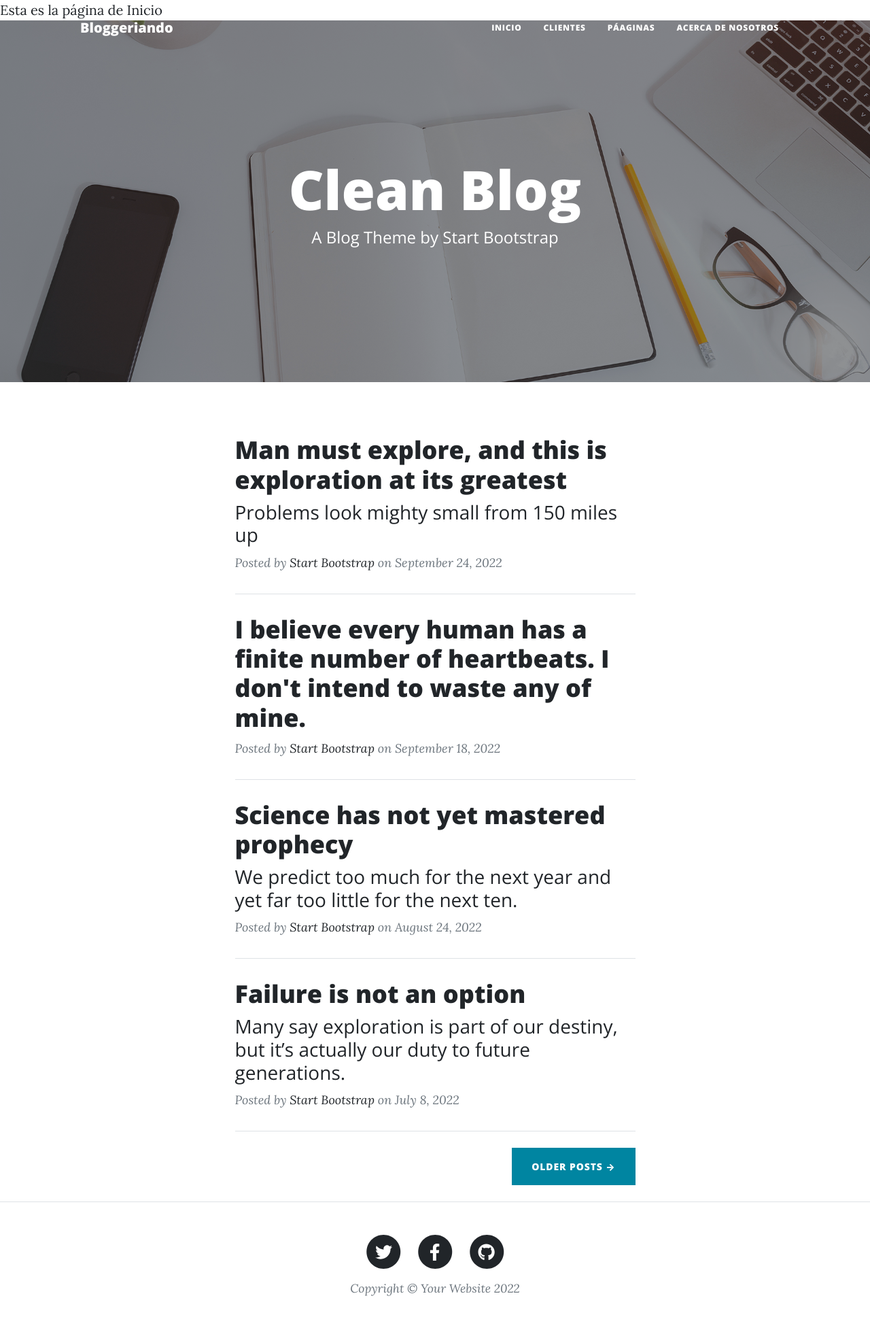
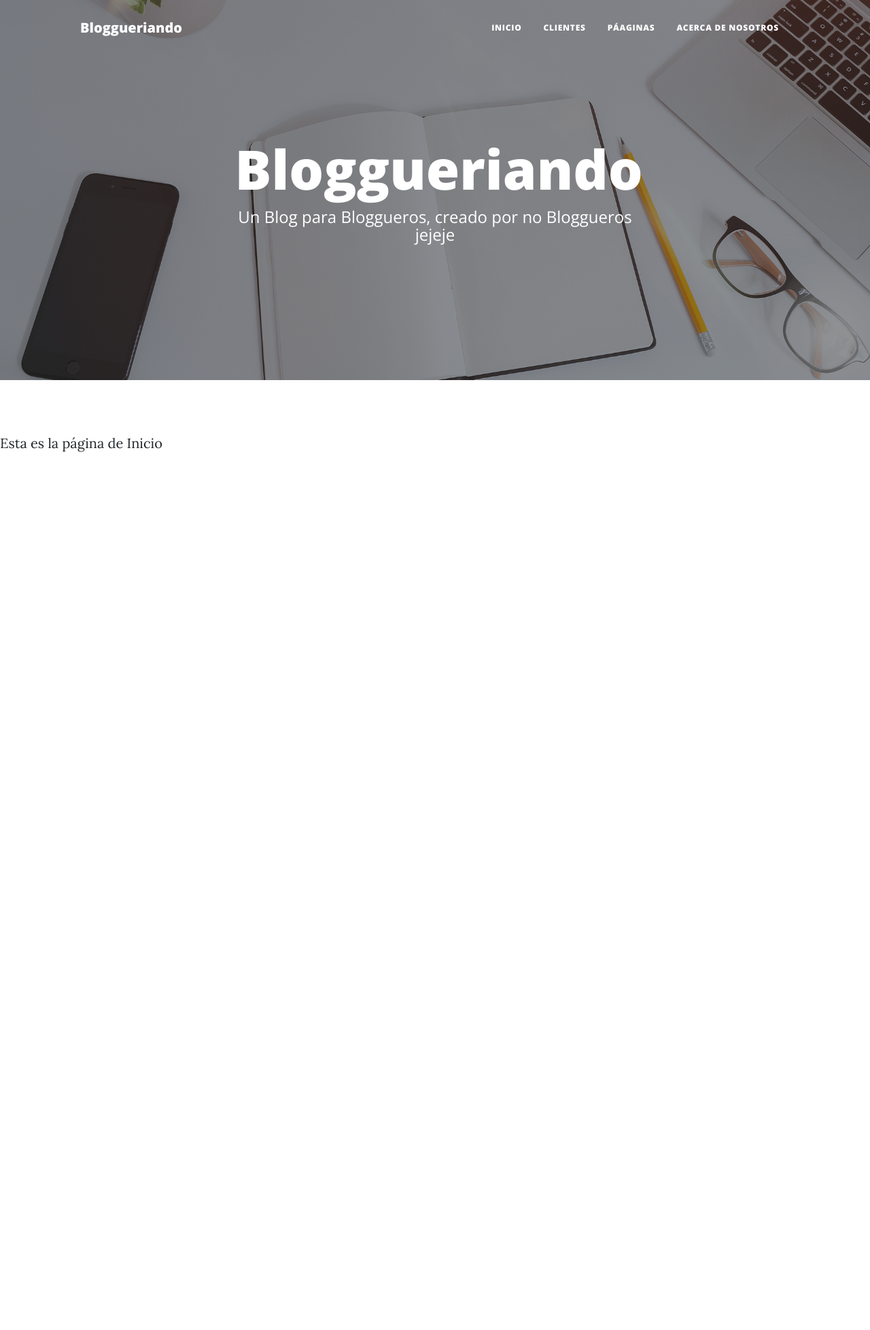
Before and after one commit to jrengifo28/BlogWebSite, a Django app: page /blog/ in a window 1280 px wide. Shown: the whole page at 68% size. After the commit the page ends 665 px from the top, so only its background shows below. Run offline with Django 4.2, Linux system fonts and the light colour scheme; some libraries are stand-ins or nearby versions.

Commit message:
Se modifica la pagina de navegacion

```diff
--- a/EntregaFinal/blog/templates/blog/inicio.html
+++ b/EntregaFinal/blog/templates/blog/inicio.html
@@ -3,6 +3,7 @@
 
 {% block contenido_nuevo %}
 
+<br>
 Esta es la página de Inicio
 
 {% endblock %}
--- a/EntregaFinal/blog/templates/blog/navegacion.html
+++ b/EntregaFinal/blog/templates/blog/navegacion.html
@@ -8,7 +8,7 @@
     <meta name="viewport" content="width=device-width, initial-scale=1, shrink-to-fit=no" />
     <meta name="description" content="" />
     <meta name="author" content="" />
-    <title>Clean Blog - Start Bootstrap Theme</title>
+    <title>Bloggueriando</title>
     <link rel="icon" type="image/x-icon" href="assets/favicon.ico" />
     <!-- Font Awesome icons (free version)-->
     <script src="https://use.fontawesome.com/releases/v6.1.0/js/all.js" crossorigin="anonymous"></script>
@@ -27,7 +27,7 @@
     <!-- Navigation-->
     <nav class="navbar navbar-expand-lg navbar-light" id="mainNav">
         <div class="container px-4 px-lg-5">
-            <a class="navbar-brand" href="index.html">Bloggeriando</a>
+            <a class="navbar-brand" href="index.html">Bloggueriando</a>
             <button class="navbar-toggler" type="button" data-bs-toggle="collapse" data-bs-target="#navbarResponsive"
                 aria-controls="navbarResponsive" aria-expanded="false" aria-label="Toggle navigation">
                 Menu
@@ -45,130 +45,27 @@
         </div>
     </nav>
 
-    {% block contenido_nuevo %}
-    {% endblock %}
-
     <!-- Page Header-->
     <header class="masthead" style="background-image: url('assets/img/home-bg.jpg')">
         <div class="container position-relative px-4 px-lg-5">
             <div class="row gx-4 gx-lg-5 justify-content-center">
                 <div class="col-md-10 col-lg-8 col-xl-7">
                     <div class="site-heading">
-                        <h1>Clean Blog</h1>
-                        <span class="subheading">A Blog Theme by Start Bootstrap</span>
+                        <h1>Bloggueriando</h1>
+                        <span class="subheading">Un Blog para Bloggueros, creado por no Bloggueros jejeje</span>
                     </div>
                 </div>
             </div>
         </div>
     </header>
-    <!-- Main Content-->
-    <div class="container px-4 px-lg-5">
-        <div class="row gx-4 gx-lg-5 justify-content-center">
-            <div class="col-md-10 col-lg-8 col-xl-7">
-                <!-- Post preview-->
-                <div class="post-preview">
-                    <a href="post.html">
-                        <h2 class="post-title">Man must explore, and this is exploration at its greatest</h2>
-                        <h3 class="post-subtitle">Problems look mighty small from 150 miles up</h3>
-                    </a>
-                    <p class="post-meta">
-                        Posted by
-                        <a href="#!">Start Bootstrap</a>
-                        on September 24, 2022
-                    </p>
-                </div>
-                <!-- Divider-->
-                <hr class="my-4" />
-                <!-- Post preview-->
-                <div class="post-preview">
-                    <a href="post.html">
-                        <h2 class="post-title">I believe every human has a finite number of heartbeats. I don't intend
-                            to waste any of mine.</h2>
-                    </a>
-                    <p class="post-meta">
-                        Posted by
-                        <a href="#!">Start Bootstrap</a>
-                        on September 18, 2022
-                    </p>
-                </div>
-                <!-- Divider-->
-                <hr class="my-4" />
-                <!-- Post preview-->
-                <div class="post-preview">
-                    <a href="post.html">
-                        <h2 class="post-title">Science has not yet mastered prophecy</h2>
-                        <h3 class="post-subtitle">We predict too much for the next year and yet far too little for the
-                            next ten.</h3>
-                    </a>
-                    <p class="post-meta">
-                        Posted by
-                        <a href="#!">Start Bootstrap</a>
-                        on August 24, 2022
-                    </p>
-                </div>
-                <!-- Divider-->
-                <hr class="my-4" />
-                <!-- Post preview-->
-                <div class="post-preview">
-                    <a href="post.html">
-                        <h2 class="post-title">Failure is not an option</h2>
-                        <h3 class="post-subtitle">Many say exploration is part of our destiny, but it’s actually our
-                            duty to future generations.</h3>
-                    </a>
-                    <p class="post-meta">
-                        Posted by
-                        <a href="#!">Start Bootstrap</a>
-                        on July 8, 2022
-                    </p>
-                </div>
-                <!-- Divider-->
-                <hr class="my-4" />
-                <!-- Pager-->
-                <div class="d-flex justify-content-end mb-4"><a class="btn btn-primary text-uppercase" href="#!">Older
-                        Posts →</a></div>
-            </div>
-        </div>
-    </div>
-    <!-- Footer-->
-    <footer class="border-top">
-        <div class="container px-4 px-lg-5">
-            <div class="row gx-4 gx-lg-5 justify-content-center">
-                <div class="col-md-10 col-lg-8 col-xl-7">
-                    <ul class="list-inline text-center">
-                        <li class="list-inline-item">
-                            <a href="#!">
-                                <span class="fa-stack fa-lg">
-                                    <i class="fas fa-circle fa-stack-2x"></i>
-                                    <i class="fab fa-twitter fa-stack-1x fa-inverse"></i>
-                                </span>
-                            </a>
-                        </li>
-                        <li class="list-inline-item">
-                            <a href="#!">
-                                <span class="fa-stack fa-lg">
-                                    <i class="fas fa-circle fa-stack-2x"></i>
-                                    <i class="fab fa-facebook-f fa-stack-1x fa-inverse"></i>
-                                </span>
-                            </a>
-                        </li>
-                        <li class="list-inline-item">
-                            <a href="#!">
-                                <span class="fa-stack fa-lg">
-                                    <i class="fas fa-circle fa-stack-2x"></i>
-                                    <i class="fab fa-github fa-stack-1x fa-inverse"></i>
-                                </span>
-                            </a>
-                        </li>
-                    </ul>
-                    <div class="small text-center text-muted fst-italic">Copyright &copy; Your Website 2022</div>
-                </div>
-            </div>
-        </div>
-    </footer>
+
+    {% block contenido_nuevo %}
+    {% endblock %}
+
     <!-- Bootstrap core JS-->
     <script src="https://cdn.jsdelivr.net/npm/bootstrap@5.1.3/dist/js/bootstrap.bundle.min.js"></script>
     <!-- Core theme JS-->
-    <script src="js/scripts.js"></script>
+    <script src=" {% static 'blog/js/scripts.js' %}"></script>
 </body>
 
 </html>
```
Also changed, not shown: EntregaFinal/EntregaFinal/settings.py (+5 -2 lines), README.md.
